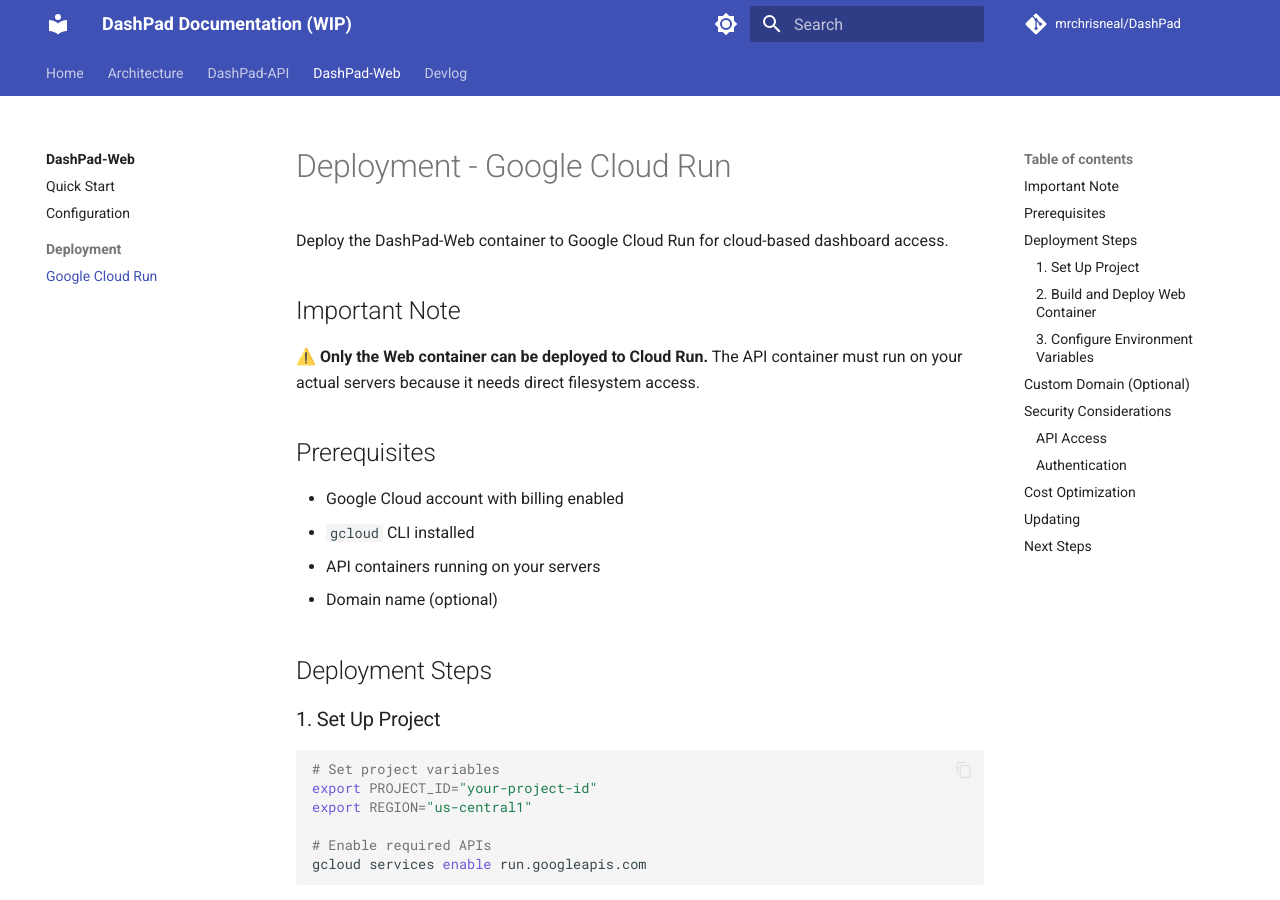
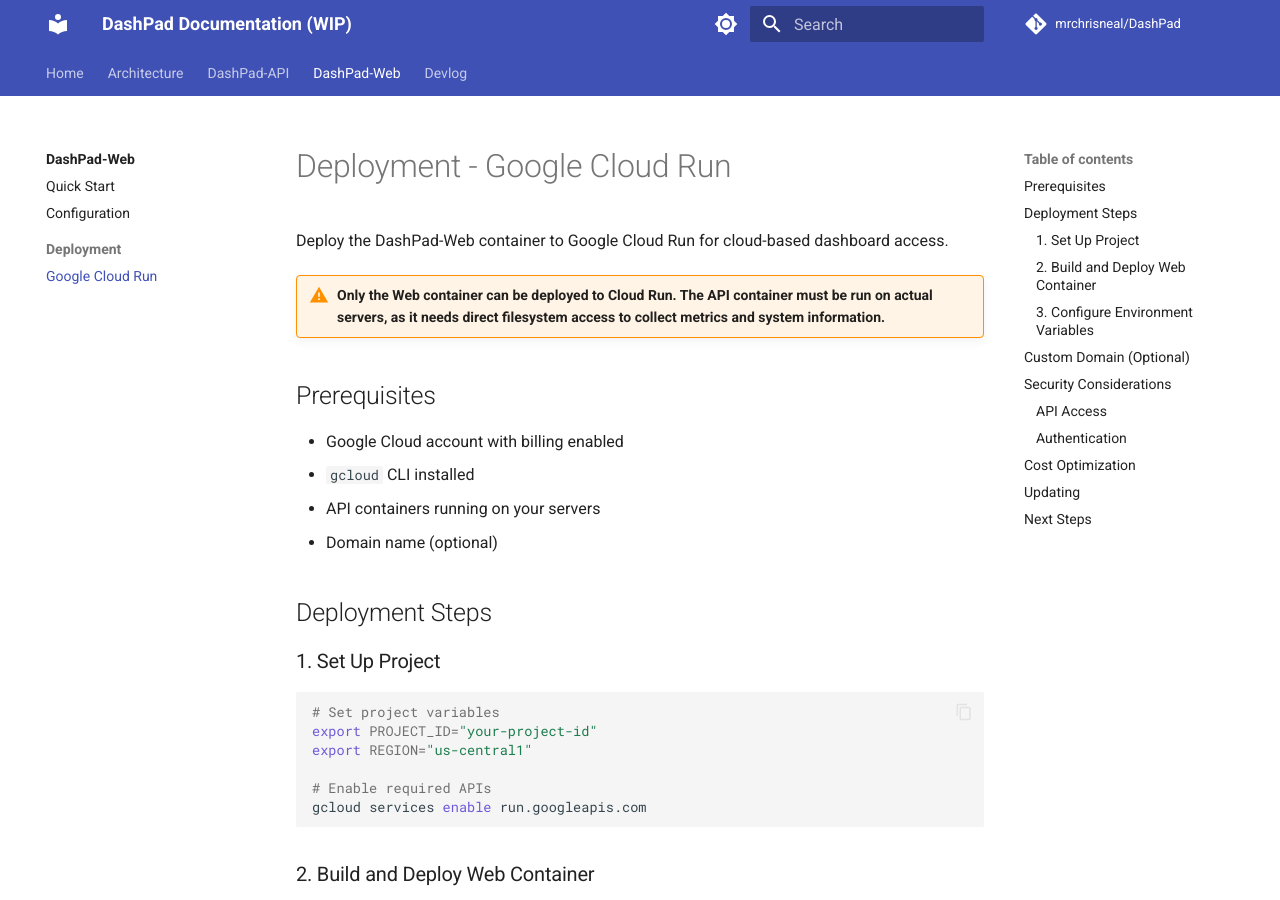
Before and after one commit to mrchrisneal/DashPad, an MkDocs documentation site: the page built from docs/web/deployment/cloud-run.md, in a window 1280 px wide and 900 px high. Built offline with MkDocs 1.6.1 and Material for MkDocs 9.7.7, drawn with Linux system fonts in a browser that asks for light colours; comment, search, counter and statistics services are not loaded.

Commit message:
Change formatting of warning

```diff
--- a/docs/web/deployment/cloud-run.md
+++ b/docs/web/deployment/cloud-run.md
@@ -6,9 +6,7 @@
 
 Deploy the DashPad-Web container to Google Cloud Run for cloud-based dashboard access.
 
-## Important Note
-
-⚠️ **Only the Web container can be deployed to Cloud Run.** The API container must run on your actual servers because it needs direct filesystem access.
+!!! warning "Only the Web container can be deployed to Cloud Run. The API container must be run on actual servers, as it needs direct filesystem access to collect metrics and system information."
 
 ## Prerequisites
 
```
